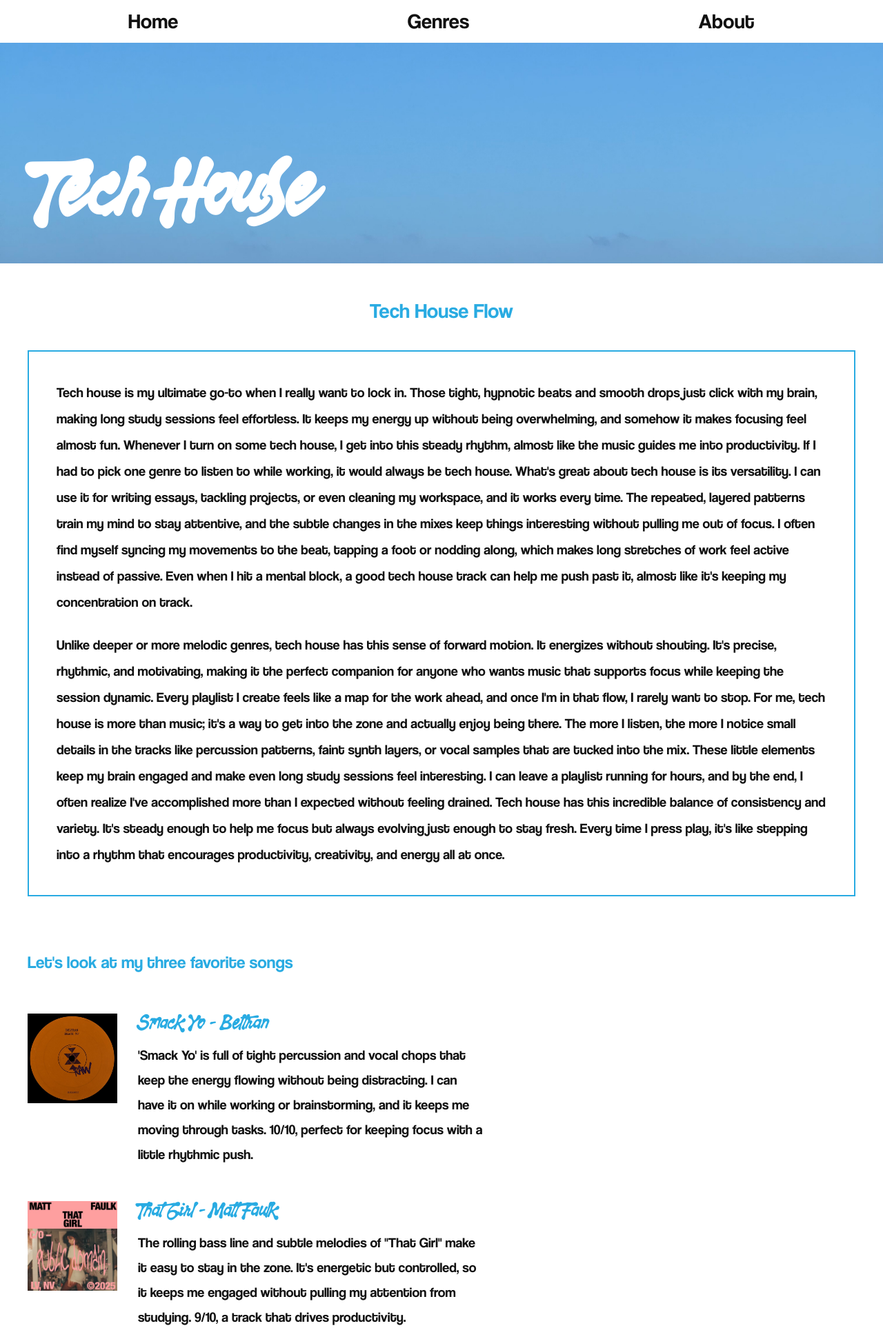
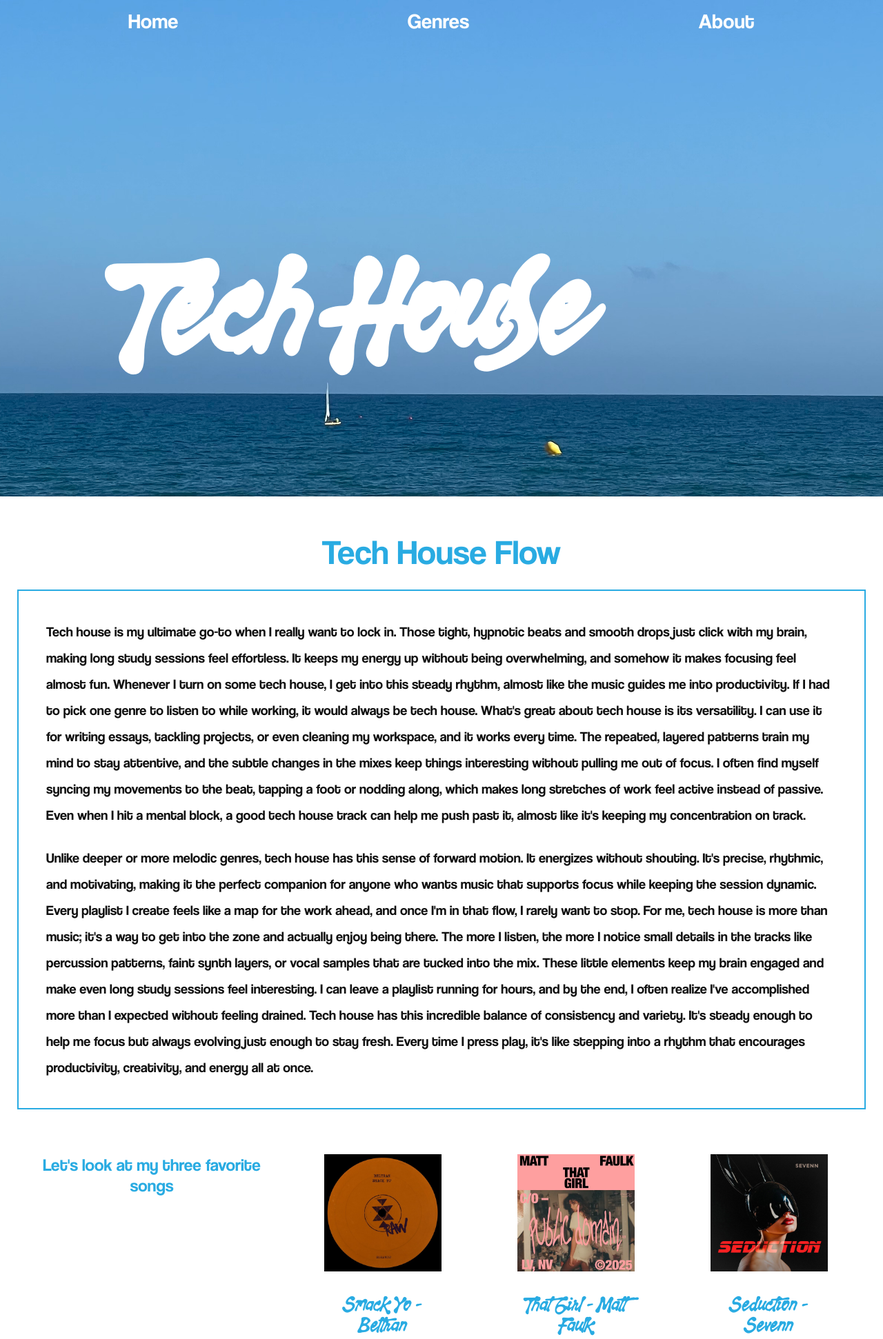
Before and after one commit to zoyabacani/theblog, a plain HTML site: page blog_one/blog_one.html in a window 1280 px wide. Shown: the top 1942 px of the page at 69% size. Drawn offline with Linux system fonts and the light colour scheme.

Commit message:
Fixed the layout of my blog_one css and html
Organized and updated the layouts of my page.

```diff
--- a/blog_one/blog_one.html
+++ b/blog_one/blog_one.html
@@ -24,7 +24,7 @@
     <!-- HERO -->
     <section class="hero">
         <h1 class="hero-title">Tech House</h1>
-        <img src="img_one/blog_one_img.jpeg" alt="landscape picture of the sea with a blue sky and blue water." class="water-img">
+        <img src="img_one/blog_oneee_img.jpeg" alt="landscape picture of the sea with a blue sky and blue water." class="water-img">
     </section>
 
     <!-- SUBHEADING -->
@@ -67,7 +67,6 @@
                 <p>Seduction has a hypnotic, pulsing groove that's great for background focus. It's slightly less dynamic than the others, but still solid for keeping energy steady while I work. Solid track, 9/10 it's strong and I have great memories attached to it!</p>
             </div>
         </div>
-    </section>
-
+ </section>
 </body>
 </html>
--- a/blog_one/css_one/blog_one.css
+++ b/blog_one/css_one/blog_one.css
@@ -41,16 +41,18 @@ nav {
     justify-content: space-around;
     align-items: center;
     padding: 12px 20px 14px;
-    background: var(--white);
-    position: sticky;
+    background: var(--transparent);
+    position: absolute;
     top: 0;
+    left: 0;
+    width: 100%;
     z-index: 100;
 }
 
 nav a {
     font-family: var(--font-ui);
     font-size: 30px;
-    color: var(--black);
+    color: var(--white);
     letter-spacing: 0.01em;
     transition: color 0.2s;
 }
@@ -72,25 +74,17 @@ nav a:hover { color: var(--pink); }
     top: 100%;
     left: 50%;
     transform: translateX(-50%);
-    background: var(--white);
+    background: rgba(17, 17, 17, 0.85);
     border: 1px solid var(--pink);
-    padding: 8px 0;
-    min-width: 140px;
-    z-index: 200;
-    flex-direction: column;
 }
 
 .dropdown-menu a {
-    display: block;
-    padding: 10px 20px;
-    font-size: 15px;
-    color: var(--black);
-    white-space: nowrap;
+    color: var(--white);
 }
 
 .dropdown-menu a:hover {
     color: var(--pink);
-    background: #f5f5f5;
+    background: rgba(255, 255, 255, 0.1)
 }
 
 .dropdown:hover .dropdown-menu {
@@ -100,19 +94,28 @@ nav a:hover { color: var(--pink); }
 /* ---- HERO ---- */
 .hero {
     position: relative;
-    min-height: 40vh;
+    min-height: 90vh;
     display: flex;
     align-items: flex-end;
     padding: 50px;
     overflow: hidden;
-    background-position: center 65%;
 }
+
+.hero-wrapper {
+    position: relative;
+}
+
 
 .hero-title {
     font-family: var(--font-display);
-    font-size: clamp(3.5rem, 10vw, 6rem);
+    font-size: 160px;
     color: var(--white);
     line-height: 1;
+    position: relative;
+    z-index: 2;
+    align-items: center;
+    padding: 125px;
+    overflow: hidden;
 }
 
 
@@ -123,7 +126,7 @@ nav a:hover { color: var(--pink); }
     position: absolute;
     top: 0;
     left: 0;
-    z-index: -1;
+    z-index: 0;
 }
 
 /*SUBHEADING*/
@@ -134,14 +137,14 @@ nav a:hover { color: var(--pink); }
 
 .subheading h2 {
     font-family: var(--font-ui);
-    font-size: 30px;
+    font-size: 50px;
     color: var(--blue);
     font-weight: normal;
 }
 
 /*BODY BOX*/
 .body-box {
-    margin: 20px 40px 60px;
+    margin: 5px 25px 45px;
     border: 2px solid var(--blue);
     padding: 40px;
     display: flex;
@@ -160,8 +163,11 @@ nav a:hover { color: var(--pink); }
 .songs {
     padding: 20px 40px 80px;
     display: flex;
-    flex-direction: column;
-    gap: 50px;
+    flex-direction: row;
+    flex-wrap: nowrap;
+    gap: 30px;
+    justify-content: space-evenly;
+    align-items: flex-start;
 }
 
 .songs-heading {
@@ -169,19 +175,22 @@ nav a:hover { color: var(--pink); }
     font-size: 25px;
     color: var(--blue);
     font-weight: normal;
-    margin-bottom: 10px;
+    width: 100%;
+    text-align: center;
 }
 
 .song-item {
     display: flex;
-    flex-direction: row;
-    align-items: flex-start;
-    gap: 30px;
+    flex-direction: column;
+    align-items: center;
+    gap: 15px;
+    flex: none;
+    width: 250px;
 }
 
 .song-img {
-    width: 130px;
-    height: 130px;
+    width: 170px;
+    height: 170px;
     object-fit: cover;
     flex-shrink: 0;
     transition: transform 0.3s ease;
@@ -195,6 +204,7 @@ nav a:hover { color: var(--pink); }
     display: flex;
     flex-direction: column;
     gap: 12px;
+    text-align: center;
 }
 
 .song-title {
@@ -202,6 +212,8 @@ nav a:hover { color: var(--pink); }
     font-size: 25px;
     color: var(--blue);
     font-weight: normal;
+    text-align: center;
+    padding: 20px 40px 0;
 }
 
 .song-info p {
@@ -209,7 +221,8 @@ nav a:hover { color: var(--pink); }
     font-size: 20px;
     color: var(--black);
     line-height: 1.8;
-    max-width: 500px;
+    max-width: 250px;
+    text-align: center;
 }
 
 .hover-note {
@@ -223,7 +236,11 @@ nav a:hover { color: var(--pink); }
 @media (max-width: 600px) {
     .hero { padding: 28px; min-height: 30vh; }
     .body-box { margin: 16px; padding: 24px; }
-    .songs { padding: 20px 16px 60px; }
+    .songs {
+        flex-direction: column;
+        align-items: center;
+        padding: 20px 16px 60px;
+    }
     .song-item { flex-direction: column; }
-    .song-img { width: 100%; height: auto; }
+    .song-img { width: 170px; height: 170px; }
 }
```
Also changed, not shown: blog_one/img_one/blog_one_img.jpeg (deleted), blog_one/img_one/blog_onee_img.jpeg (added), blog_one/img_one/blog_oneee_img.jpeg (added), 3 other files.
